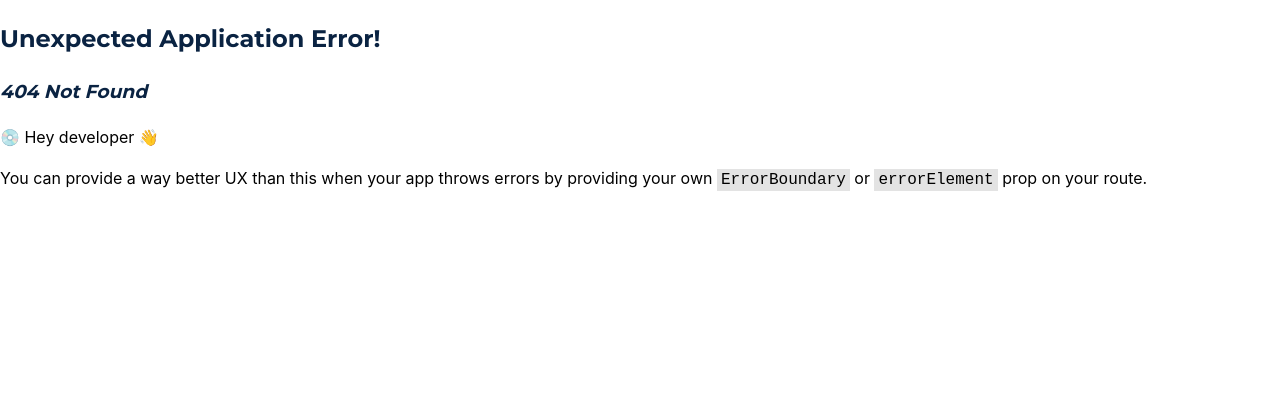
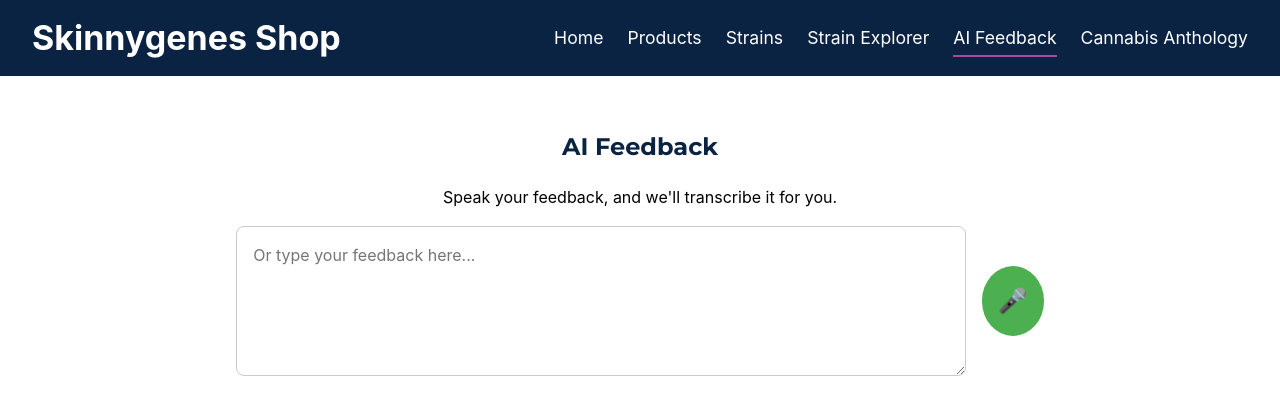
Before and after one commit to robotjsorg/skinnygenes-shop, a React (Vite) app: page /skinnygenes.shop/ai-feedback in a window 1280 px wide. Before the commit this address had no page. Shown: the top 414 px of the page. Built offline with nearby package versions, Linux system fonts and the light colour scheme.

Commit message:
added new pages and updated menu. made straing explorer kind of work

```diff
--- a/src/App.tsx
+++ b/src/App.tsx
@@ -11,6 +11,8 @@ const ProductDetailPage = React.lazy(() => import('./pages/ProductDetailPage'));
 const StrainsPage = React.lazy(() => import('./pages/StrainsPage'));
 const StrainDetailPage = React.lazy(() => import('./pages/StrainDetailPage'));
 const InteractiveStrainExplorer = React.lazy(() => import('./pages/InteractiveStrainExplorer'));
+const AIFeedbackPage = React.lazy(() => import('./pages/AIFeedbackPage'));
+const CannabisAnthologyPage = React.lazy(() => import('./pages/CannabisAnthologyPage'));
 
 const LoadingFallback = () => (
   <Center style={{ height: '100vh' }}>
@@ -57,8 +59,16 @@ const router = createBrowserRouter([
         element: <Suspense fallback={<LoadingFallback />}><StrainDetailPage /></Suspense>,
       },
       {
-        path: "interactive-strain-explorer",
+        path: "strain-explorer",
         element: <Suspense fallback={<LoadingFallback />}><InteractiveStrainExplorer /></Suspense>,
+      },
+      {
+        path: "ai-feedback",
+        element: <Suspense fallback={<LoadingFallback />}><AIFeedbackPage /></Suspense>,
+      },
+      {
+        path: "cannabis-anthology",
+        element: <Suspense fallback={<LoadingFallback />}><CannabisAnthologyPage /></Suspense>,
       },
     ],
   },
--- a/src/components/Layout/Header.tsx
+++ b/src/components/Layout/Header.tsx
@@ -13,6 +13,9 @@ const Header: React.FC = () => {
                 <NavLink to="/" className={({ isActive }) => isActive ? "nav-link active" : "nav-link"}>Home</NavLink>
                 <NavLink to="/products" className={({ isActive }) => isActive ? "nav-link active" : "nav-link"}>Products</NavLink>
                 <NavLink to="/strains" className={({ isActive }) => isActive ? "nav-link active" : "nav-link"}>Strains</NavLink>
+                <NavLink to="/strain-explorer" className={({ isActive }) => isActive ? "nav-link active" : "nav-link"}>Strain Explorer</NavLink>
+                <NavLink to="/ai-feedback" className={({ isActive }) => isActive ? "nav-link active" : "nav-link"}>AI Feedback</NavLink>
+                <NavLink to="/cannabis-anthology" className={({ isActive }) => isActive ? "nav-link active" : "nav-link"}>Cannabis Anthology</NavLink>
             </nav>
         </header>
     );
--- /dev/null
+++ b/src/pages/AIFeedbackPage.css
@@ -0,0 +1,36 @@
+.ai-feedback-page {
+    padding: 2rem;
+    text-align: center;
+}
+
+.feedback-container {
+    display: flex;
+    justify-content: center;
+    align-items: center;
+    margin-top: 1rem;
+}
+
+.feedback-textarea {
+    width: 60%;
+    height: 150px;
+    padding: 1rem;
+    font-size: 1rem;
+    border: 1px solid #ccc;
+    border-radius: 8px;
+}
+
+.mic-button {
+    background-color: #4CAF50;
+    border: none;
+    color: white;
+    padding: 1rem;
+    font-size: 1.5rem;
+    border-radius: 50%;
+    cursor: pointer;
+    margin-left: 1rem;
+    transition: background-color 0.3s;
+}
+
+.mic-button.listening {
+    background-color: #f44336;
+}
--- /dev/null
+++ b/src/pages/AIFeedbackPage.tsx
@@ -0,0 +1,42 @@
+import React, { useState } from 'react';
+import './AIFeedbackPage.css';
+
+const AIFeedbackPage: React.FC = () => {
+    const [transcription, setTranscription] = useState('');
+    const [isListening, setIsListening] = useState(false);
+
+    const handleMicClick = () => {
+        if (isListening) {
+            // Stop listening logic
+            setIsListening(false);
+        } else {
+            // Start listening logic
+            setIsListening(true);
+            // Placeholder for speech recognition
+            setTimeout(() => {
+                setTranscription('User feedback transcription will appear here.');
+                setIsListening(false);
+            }, 2000);
+        }
+    };
+
+    return (
+        <div className="ai-feedback-page">
+            <h2>AI Feedback</h2>
+            <p>Speak your feedback, and we'll transcribe it for you.</p>
+            <div className="feedback-container">
+                <textarea
+                    className="feedback-textarea"
+                    value={transcription}
+                    onChange={(e) => setTranscription(e.target.value)}
+                    placeholder="Or type your feedback here..."
+                />
+                <button className={`mic-button ${isListening ? 'listening' : ''}`} onClick={handleMicClick}>
+                    🎤
+                </button>
+            </div>
+        </div>
+    );
+};
+
+export default AIFeedbackPage;
--- /dev/null
+++ b/src/pages/CannabisAnthologyPage.css
@@ -0,0 +1,43 @@
+.anthology-page {
+    padding: 2rem;
+}
+
+.anthology-page h2 {
+    text-align: center;
+}
+
+.anthology-page p {
+    text-align: center;
+    margin-bottom: 2rem;
+}
+
+.timeline-container {
+    overflow-x: auto;
+    white-space: nowrap;
+    padding-bottom: 1rem;
+}
+
+.timeline {
+    display: inline-flex;
+    padding: 1rem;
+}
+
+.timeline-item {
+    flex: 0 0 250px;
+    margin-right: 2rem;
+    padding: 1.5rem;
+    background-color: #f9f9f9;
+    border-radius: 8px;
+    border-left: 4px solid #4CAF50;
+    white-space: normal;
+}
+
+.timeline-year {
+    font-weight: bold;
+    font-size: 1.2rem;
+    margin-bottom: 0.5rem;
+}
+
+.timeline-event {
+    font-size: 1rem;
+}
--- /dev/null
+++ b/src/pages/CannabisAnthologyPage.tsx
@@ -0,0 +1,33 @@
+import React from 'react';
+import './CannabisAnthologyPage.css';
+
+const anthologyData = [
+    { year: 1960, event: 'Landrace strains like Acapulco Gold and Panama Red become popular.' },
+    { year: 1970, event: 'Skunk #1 is developed, one of the first influential hybrids.' },
+    { year: 1980, event: 'Northern Lights is created, setting a new standard for indica strains.' },
+    { year: 1990, event: 'Haze strains gain popularity for their sativa effects.' },
+    { year: 2000, event: 'OG Kush appears in Los Angeles, becoming a West Coast staple.' },
+    { year: 2010, event: 'The rise of high-CBD strains for medicinal use, like Charlotte\'s Web.' },
+    { year: 2020, event: 'Exotic new hybrids and a focus on terpene profiles dominate the market.' },
+];
+
+const CannabisAnthologyPage: React.FC = () => {
+    return (
+        <div className="anthology-page">
+            <h2>Cannabis Anthology</h2>
+            <p>A journey through the history of cannabis strains.</p>
+            <div className="timeline-container">
+                <div className="timeline">
+                    {anthologyData.map((item, index) => (
+                        <div className="timeline-item" key={index}>
+                            <div className="timeline-year">{item.year}</div>
+                            <div className="timeline-event">{item.event}</div>
+                        </div>
+                    ))}
+                </div>
+            </div>
+        </div>
+    );
+};
+
+export default CannabisAnthologyPage;
--- /dev/null
+++ b/src/pages/InteractiveStrainExplorer.css
@@ -0,0 +1,11 @@
+.strain-explorer-canvas {
+    cursor: grab;
+    width: 100%;
+    height: 100%;
+    border: 1px solid #eee;
+    border-radius: 8px;
+}
+
+.strain-explorer-canvas:active {
+    cursor: grabbing;
+}
--- a/src/pages/InteractiveStrainExplorer.tsx
+++ b/src/pages/InteractiveStrainExplorer.tsx
@@ -1,26 +1,110 @@
-import React from 'react';
-import { Canvas } from '@react-three/fiber';
+import React, { useRef, useEffect, useState } from 'react';
 import { Container, Title, Text, Paper } from '@mantine/core';
+import './InteractiveStrainExplorer.css';
 
 const InteractiveStrainExplorer: React.FC = () => {
+    const canvasRef = useRef<HTMLCanvasElement>(null);
+    const [pan, setPan] = useState({ x: 0, y: 0 });
+    const [zoom, setZoom] = useState(1);
+    const [isPanning, setIsPanning] = useState(false);
+    const [startPan, setStartPan] = useState({ x: 0, y: 0 });
+
+    const draw = (ctx: CanvasRenderingContext2D) => {
+        ctx.clearRect(0, 0, ctx.canvas.width, ctx.canvas.height);
+        ctx.save();
+        ctx.translate(pan.x, pan.y);
+        ctx.scale(zoom, zoom);
+
+        // Dummy genetic tree
+        const nodes = {
+            'root': { x: 400, y: 50, children: ['child1', 'child2'] },
+            'child1': { x: 250, y: 150, children: ['grandchild1'] },
+            'child2': { x: 550, y: 150, children: [] },
+            'grandchild1': { x: 250, y: 250, children: [] },
+        };
+
+        // Draw lines
+        Object.keys(nodes).forEach(key => {
+            const node = nodes[key];
+            node.children.forEach(childKey => {
+                const child = nodes[childKey];
+                ctx.beginPath();
+                ctx.moveTo(node.x, node.y);
+                ctx.lineTo(child.x, child.y);
+                ctx.stroke();
+            });
+        });
+
+        // Draw nodes
+        Object.keys(nodes).forEach(key => {
+            const node = nodes[key];
+            ctx.beginPath();
+            ctx.arc(node.x, node.y, 20, 0, 2 * Math.PI);
+            ctx.fillStyle = 'skyblue';
+            ctx.fill();
+            ctx.stroke();
+            ctx.fillStyle = 'black';
+            ctx.textAlign = 'center';
+            ctx.fillText(key, node.x, node.y + 5);
+        });
+
+        ctx.restore();
+    };
+
+    useEffect(() => {
+        const canvas = canvasRef.current;
+        if (canvas) {
+            const context = canvas.getContext('2d');
+            if (context) {
+                draw(context);
+            }
+        }
+    }, [draw, pan, zoom]);
+
+    const handleMouseDown = (e: React.MouseEvent<HTMLCanvasElement>) => {
+        setIsPanning(true);
+        setStartPan({ x: e.clientX - pan.x, y: e.clientY - pan.y });
+    };
+
+    const handleMouseMove = (e: React.MouseEvent<HTMLCanvasElement>) => {
+        if (isPanning) {
+            setPan({
+                x: e.clientX - startPan.x,
+                y: e.clientY - startPan.y,
+            });
+        }
+    };
+
+    const handleMouseUp = () => {
+        setIsPanning(false);
+    };
+
+    const handleWheel = (e: React.WheelEvent<HTMLCanvasElement>) => {
+        e.preventDefault();
+        const scaleAmount = -e.deltaY * 0.001;
+        setZoom(prevZoom => Math.max(0.1, prevZoom + scaleAmount));
+    };
+
     return (
         <Container size="xl" py="xl">
             <Title order={1} mb="md" ta="center">
                 Interactive Strain Explorer
             </Title>
             <Text size="lg" mb="xl" ta="center" color="dimmed">
-                Explore the genetic evolution of our cannabis strains in 3D.
+                Pan and zoom to explore the genetic evolution of our cannabis strains.
             </Text>
             <Paper shadow="sm" p="lg" radius="md" withBorder style={{ height: '60vh' }}>
-                <Canvas>
-                    {/* Future implementation for the tree-like genetic evolution of cannabis plants will go here */}
-                    <ambientLight intensity={0.5} />
-                    <pointLight position={[10, 10, 10]} />
-                    <mesh>
-                        <boxGeometry args={[1, 1, 1]} />
-                        <meshStandardMaterial color="hotpink" />
-                    </mesh>
-                </Canvas>
+                <canvas
+                    ref={canvasRef}
+                    width={800}
+                    height={400}
+                    className="strain-explorer-canvas"
+                    onMouseDown={handleMouseDown}
+                    onMouseMove={handleMouseMove}
+                    onMouseUp={handleMouseUp}
+                    onMouseLeave={handleMouseUp}
+                    onWheel={handleWheel}
+                />
             </Paper>
         </Container>
     );
```
